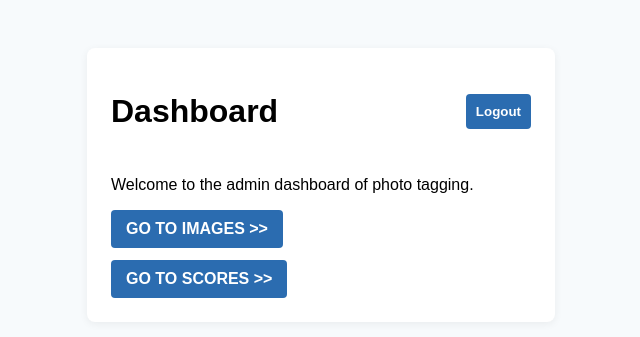
After one commit to MacJ13/photo-tagging-app, a Node server app: template src/views/pages/dashboard.ejs in a window 1280 px wide. The commit adds this page. Shown: the top 337 px of the page, without its empty margins (319-959 px from the left). Run offline with Node 20, Linux system fonts and the light colour scheme; the template is opened without the code that fills it, so the values that code supplies are empty; some libraries are stand-ins or nearby versions.

Commit message:
Log in and log out user in service page
- install express-validator dependency
- add field-error css class in login.ejs view
- update errors const varaible in login.ejs view
- modify input's property values in login.ejs view
- add and display error field elements if they exist
- create "/login" POST route with loginValidator, handleValidationErrors
  and  passport.authentice middlewares
- create "/logout" POST route with user_logout_post controller
  handler
- create loginValidator middleware and handleValidtion middleware
- create user_logout_post controller handle in user.controller.ts

```diff
--- a/package.json
+++ b/package.json
@@ -19,6 +19,7 @@
     "ejs": "^3.1.10",
     "express": "^5.1.0",
     "express-session": "^1.18.2",
+    "express-validator": "^7.2.1",
     "mongoose": "^8.19.1",
     "passport": "^0.7.0",
     "passport-local": "^1.0.0"
--- a/src/config/passport.config.ts
+++ b/src/config/passport.config.ts
@@ -8,11 +8,11 @@ passport.use(
   new LocalStrategy(async (username, password, done) => {
     const user = await User.findOne({ username });
     if (!user) {
-      return done(null, false, { message: "Incorrect username." });
+      return done(null, false);
     }
     const isMatch = await bcrypt.compare(password, user.password);
     if (!isMatch) {
-      return done(null, false, { message: "Incorrect password." });
+      return done(null, false);
     }
     return done(null, user);
   })
--- /dev/null
+++ b/src/views/pages/dashboard.ejs
@@ -0,0 +1,95 @@
+<!DOCTYPE html>
+<html lang="en">
+  <head>
+    <meta charset="utf-8" />
+    <meta name="viewport" content="width=device-width, initial-scale=1" />
+    <title><%= locals.title || "PHOTO APP ADMIN PANEL" %></title>
+    <style>
+      body {
+        font-family: Arial, sans-serif;
+        background: #f7fafc;
+      }
+      .container {
+        max-width: 420px;
+        margin: 48px auto;
+        background: #fff;
+        padding: 24px;
+        border-radius: 8px;
+        box-shadow: 0 2px 8px rgba(0, 0, 0, 0.06);
+      }
+      label {
+        display: block;
+        margin-bottom: 6px;
+        font-weight: 600;
+      }
+      input[type="text"],
+      input[type="password"] {
+        width: 100%;
+        padding: 8px 10px;
+        margin-bottom: 6px;
+        border: 1px solid #e2e8f0;
+        border-radius: 4px;
+      }
+      button {
+        width: 100%;
+        padding: 10px;
+        background: #2b6cb0;
+        color: white;
+        border: none;
+        border-radius: 4px;
+        font-weight: 600;
+        cursor: pointer;
+      }
+      a {
+                background: #2b6cb0;
+        color: white;
+        padding: 10px 15px;
+        text-decoration: none;
+        border-radius: 4px;
+        font-weight: 600;
+        display: inline-block;
+      }
+      .help {
+        margin-top: 12px;
+        font-size: 13px;
+        color: #718096;
+      }
+      .field-error {
+        color: #c53030;
+        font-size: 13px;
+        margin-bottom: 6px;
+      }
+
+      .linkbox {
+        margin-top: 12px;
+        text-transform: uppercase;
+      }
+
+      .heading-box {
+        display: flex;
+        justify-content: space-between;
+        align-items: center;
+        margin-bottom: 24px;
+      }
+    </style>
+  </head>
+  <body>
+    <div class="container">
+      <div class="heading-box">
+         <h1>Dashboard</h1>
+          <form action="/logout" method="POST">
+
+            <button type="submit">Logout</button>
+          </form>
+      </div>
+
+        <p>Welcome to the admin dashboard of photo tagging.</p>
+        <div class="linkbox">
+            <a href="/images">Go to Images >></a>
+        </div>
+          <div class="linkbox">
+            <a href="/scores">Go to Scores >></a>
+        </div>
+    </div>
+  </body>
+</html>
```
Also changed, not shown: src/controllers/user.controller.ts (+23 -1 lines), src/middlewares/handleValidation.ts (added, +28 -0 lines), src/middlewares/loginValidators.ts (added, +44 -0 lines), src/routes/index.route.ts (+16 -0 lines), src/views/pages/login.ejs (+25 -3 lines), 1 other file.
